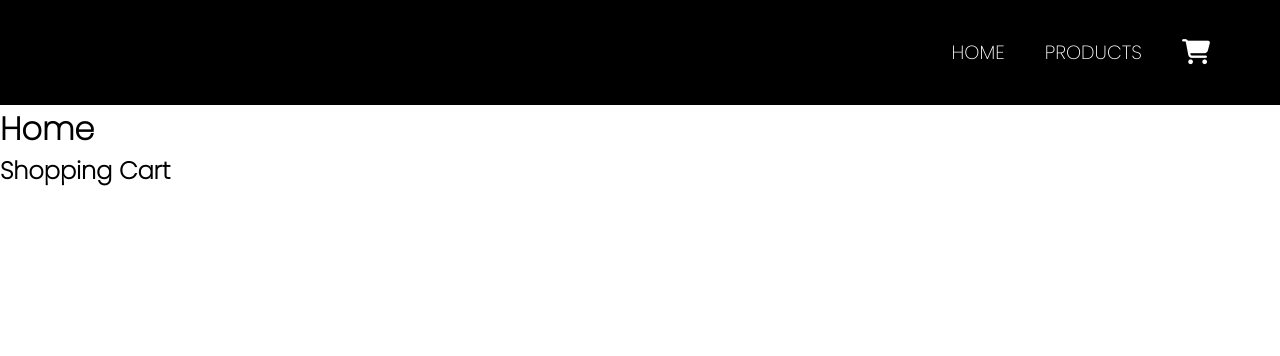
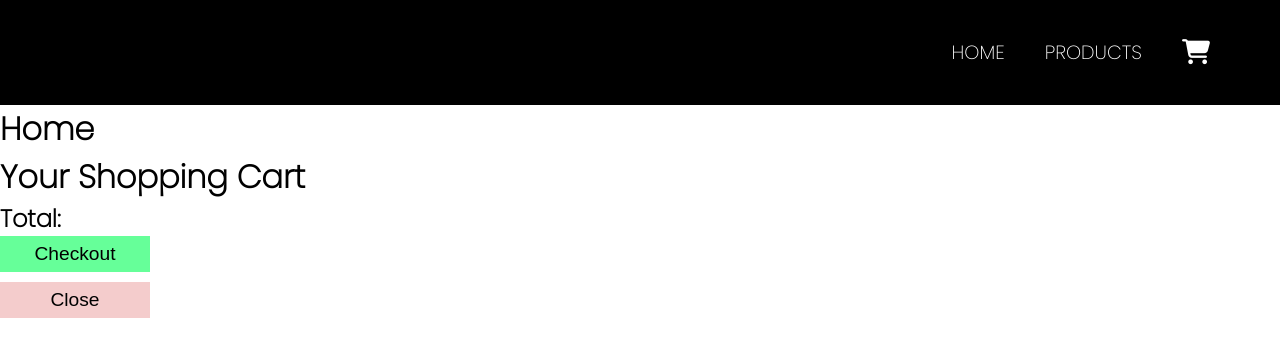
Before and after one commit to Jaspreet-Nijjar/ecommerce-store, a React (Create React App) app: page / in a window 1280 px wide. Shown: the top 356 px of the page. Built offline with nearby package versions, Linux system fonts and the light colour scheme.

Commit message:
added styling to the shopping cart component

```diff
--- a/src/App.js
+++ b/src/App.js
@@ -3,6 +3,7 @@ import { Navbar } from './components/Navbar';
 import { ShoppingCartProvider } from './context/ShoppingCartContext';
 import { Home } from './pages/Home';
 import { Products } from './pages/Products';
+import { ShoppingCart } from './components/ShoppingCart';
 
 function App() {
   return (
--- /dev/null
+++ b/src/components/ShoppingCart.css
@@ -0,0 +1,25 @@
+.cart-wrapper h1 {
+  font-size: 2em;
+}
+
+.cart-buttons {
+  display: flex;
+  flex-direction: column;
+  width: 150px;
+  gap: 10px;
+}
+
+.cart-buttons button {
+  padding: 7px;
+  font-size: 1.2em;
+  border: none;
+  cursor: pointer;
+}
+
+.cart-buttons button:nth-child(1) {
+  background-color: #66ff99;
+}
+
+.cart-buttons button:nth-child(2) {
+  background-color: #f4cccc;
+}
--- a/src/components/ShoppingCart.js
+++ b/src/components/ShoppingCart.js
@@ -1,7 +1,16 @@
+import './ShoppingCart.css';
+
 export const ShoppingCart = () => {
   return (
-    <section>
-      <h1>Shopping Cart</h1>
+    <section className="cart-wrapper">
+      <h1>Your Shopping Cart</h1>
+      {/*Where the product will be*/}
+      <h2>Total:</h2>
+
+      <div className="cart-buttons">
+        <button>Checkout</button>
+        <button>Close</button>
+      </div>
     </section>
   );
 };
--- a/src/pages/Home.js
+++ b/src/pages/Home.js
@@ -1,3 +1,6 @@
+import { ShoppingCart } from '../components/ShoppingCart';
+
 export const Home = () => {
   return <h1>Home</h1>;
+  <ShoppingCart />;
 };
```
